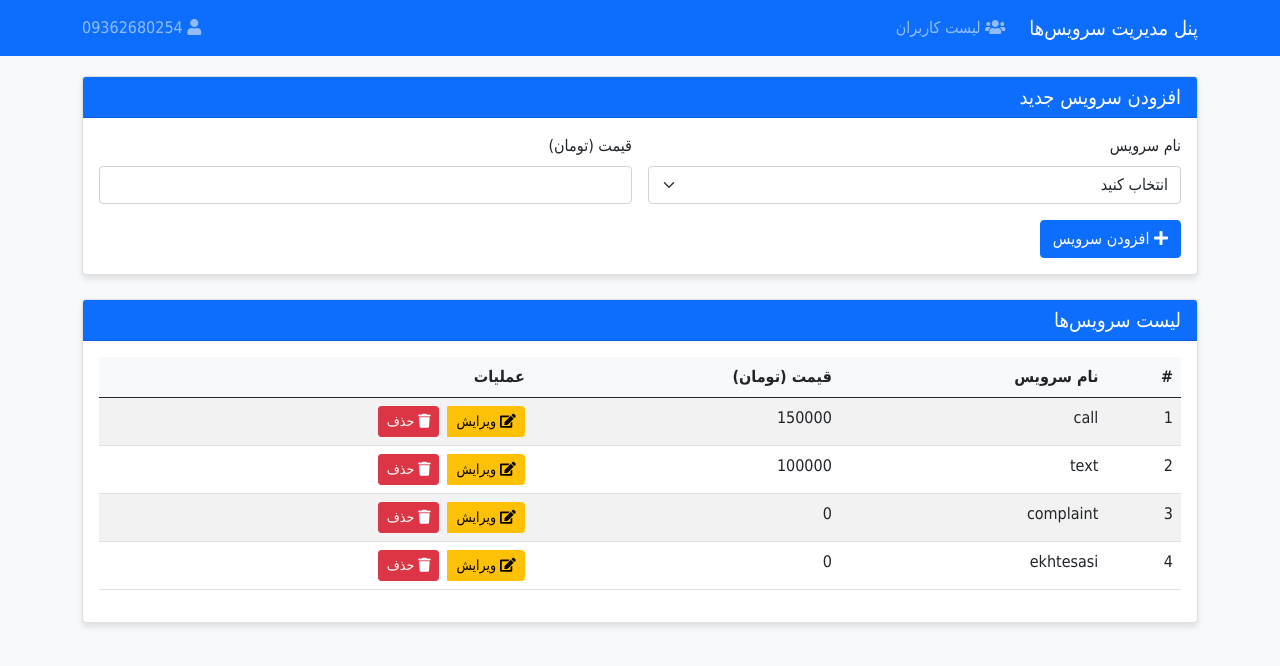
After one commit to saei1d/vakil, a Django app: page /admin-service/ in a window 1280 px wide. The commit adds this page. Shown: the top 666 px of the page. Run offline with Django 5.2, Linux system fonts and the light colour scheme; a user stored in the database is signed in; data comes from the database, SQL or seed files in the repository; both versions use the stored data as it was after the commit; some libraries are stand-ins or nearby versions.

Commit message:
khadamat

```diff
--- a/service/models.py
+++ b/service/models.py
@@ -1,4 +1,5 @@
 from datetime import timedelta
+from django.core.validators import FileExtensionValidator
 
 from django.db import models
 
@@ -28,7 +29,8 @@ class UserServiceRequest(models.Model):
     description = models.TextField(null=True, blank=True)
     is_active = models.BooleanField(default=True)
     is_accepted = models.BooleanField(default=False)
-
+    attachment = models.FileField(upload_to='service_attachments/', null=True, blank=True,
+                                validators=[FileExtensionValidator(allowed_extensions=['jpg', 'jpeg', 'png', 'pdf', 'doc', 'docx','zip'])])  # حداکثر حجم 50 مگابایت
 
 class FreeForm(models.Model):
     user = models.ForeignKey(Client, on_delete=models.CASCADE)
--- a/templates/base.html
+++ b/templates/base.html
@@ -108,10 +108,6 @@
             z-index: 999;
         }
 
-
-        /* ---------------------------------------------------------------- */
-
-        /* python manage.py runserver localhost:18080 */
     </style>
 
     {% block style %}{% endblock %}
@@ -539,7 +535,7 @@
 
     <div class="overlay" id="overlay"></div>
 
-    <div class="support-menu justify-content-between row align-items-center" id="supportMenu">
+    <div class="support-menu justify-content-between row align-items-center" id="supportMenu" style="margin: auto; transform: translate(-50%, -50%);">
         <div class="col text-center">
             <a href="javascript:void(0);" id="telegramLink">
                 <img src="{% static 'image/telegramsupport.png' %}" width="50px" height="50px" alt="premiumsupport">
--- a/users/admin/urls.py
+++ b/users/admin/urls.py
@@ -10,6 +10,6 @@ urlpatterns = [
     path('blog-uncomplete/',uncomplete_blog, name='uncomplete_blog'),
     path('promote-user/<str:username>/',promote_user,name='promote_user'),
     path('delete-blog/<int:id>',delete_blog, name='delete_blog'),
-
+    path('admin-service/', service, name='service'),
 
 ]
--- /dev/null
+++ b/users/templates/users/admin_service.html
@@ -0,0 +1,181 @@
+<!DOCTYPE html>
+<html lang="fa" dir="rtl">
+<head>
+    <meta charset="UTF-8">
+    <meta name="viewport" content="width=device-width, initial-scale=1.0">
+    <title>مدیریت سرویس‌ها</title>
+    <!-- Bootstrap RTL CSS -->
+    <link rel="stylesheet" href="https://cdn.jsdelivr.net/npm/bootstrap@5.0.2/dist/css/bootstrap.rtl.min.css">
+    <!-- Font Awesome for icons -->
+    <link rel="stylesheet" href="https://cdnjs.cloudflare.com/ajax/libs/font-awesome/5.15.4/css/all.min.css">
+    <style>
+        body {
+            font-family: 'Tahoma', 'Arial', sans-serif;
+            background-color: #f8f9fa;
+        }
+        .navbar {
+            margin-bottom: 20px;
+        }
+        .card {
+            margin-bottom: 20px;
+            box-shadow: 0 4px 6px rgba(0,0,0,0.1);
+        }
+        .alert {
+            margin-top: 20px;
+        }
+        .table th {
+            background-color: #f8f9fa;
+        }
+    </style>
+</head>
+<body>
+    <!-- Navbar -->
+    <nav class="navbar navbar-expand-lg navbar-dark bg-primary">
+        <div class="container">
+            <a class="navbar-brand" href="{% url 'userlist' %}">پنل مدیریت سرویس‌ها</a>
+            <button class="navbar-toggler" type="button" data-bs-toggle="collapse" data-bs-target="#navbarNav">
+                <span class="navbar-toggler-icon"></span>
+            </button>
+            <div class="collapse navbar-collapse" id="navbarNav">
+                <ul class="navbar-nav me-auto">
+                    <li class="nav-item">
+                        <a class="nav-link" href="{% url 'userlist' %}">
+                            <i class="fas fa-users"></i> لیست کاربران
+                        </a>
+                    </li>
+                </ul>
+                <span class="navbar-text">
+                    <i class="fas fa-user"></i> {{ request.user.username }}
+                </span>
+            </div>
+        </div>
+    </nav>
+
+    <div class="container">
+        <!-- Messages -->
+        {% if messages %}
+            {% for message in messages %}
+                <div class="alert alert-{{ message.tags }} alert-dismissible fade show" role="alert">
+                    {{ message }}
+                    <button type="button" class="btn-close" data-bs-dismiss="alert" aria-label="Close"></button>
+                </div>
+            {% endfor %}
+        {% endif %}
+
+        <!-- Add Service Form -->
+        <div class="card mb-4">
+            <div class="card-header bg-primary text-white">
+                <h5 class="card-title mb-0">افزودن سرویس جدید</h5>
+            </div>
+            <div class="card-body">
+                <form method="POST" action="{% url 'service' %}">
+                    {% csrf_token %}
+                    <div class="row g-3">
+                        <div class="col-md-6">
+                            <label for="name" class="form-label">نام سرویس</label>
+                            <select class="form-select" id="name" name="name" required>
+                                <option value="">انتخاب کنید</option>
+                                {% for value, label in SERVICE_CHOICES %}
+                                    <option value="{{ value }}">{{ label }}</option>
+                                {% endfor %}
+                            </select>
+                        </div>
+                        <div class="col-md-6">
+                            <label for="price" class="form-label">قیمت (تومان)</label>
+                            <input type="number" class="form-control" id="price" name="price" required>
+                        </div>
+                        <div class="col-12">
+                            <button type="submit" name="add_service" class="btn btn-primary">
+                                <i class="fas fa-plus"></i> افزودن سرویس
+                            </button>
+                        </div>
+                    </div>
+                </form>
+            </div>
+        </div>
+
+        <!-- Services List -->
+        <div class="card">
+            <div class="card-header bg-primary text-white">
+                <h5 class="card-title mb-0">لیست سرویس‌ها</h5>
+            </div>
+            <div class="card-body">
+                <div class="table-responsive">
+                    <table class="table table-striped table-hover">
+                        <thead>
+                            <tr>
+                                <th>#</th>
+                                <th>نام سرویس</th>
+                                <th>قیمت (تومان)</th>
+                                <th>عملیات</th>
+                            </tr>
+                        </thead>
+                        <tbody>
+                            {% for service in services %}
+                            <tr>
+                                <td>{{ forloop.counter }}</td>
+                                <td>{{ service.name }}</td>
+                                <td>{{ service.price|floatformat:"0" }}</td>
+                                <td>
+                                    <div class="btn-group" role="group">
+                                        <!-- Edit Button -->
+                                        <button type="button" class="btn btn-sm btn-warning" data-bs-toggle="modal" data-bs-target="#editModal{{ service.id }}">
+                                            <i class="fas fa-edit"></i> ویرایش
+                                        </button>
+                                        <!-- Delete Button -->
+                                        <form method="POST" action="{% url 'service' %}" class="ms-2">
+                                            {% csrf_token %}
+                                            <input type="hidden" name="service_id" value="{{ service.id }}">
+                                            <button type="submit" name="delete_service" class="btn btn-sm btn-danger" onclick="return confirm('آیا از حذف این سرویس مطمئن هستید؟')">
+                                                <i class="fas fa-trash"></i> حذف
+                                            </button>
+                                        </form>
+                                    </div>
+                                </td>
+                            </tr>
+
+                            <!-- Edit Modal -->
+                            <div class="modal fade" id="editModal{{ service.id }}" tabindex="-1" aria-labelledby="editModalLabel{{ service.id }}" aria-hidden="true">
+                                <div class="modal-dialog">
+                                    <div class="modal-content">
+                                        <div class="modal-header">
+                                            <h5 class="modal-title" id="editModalLabel{{ service.id }}">ویرایش سرویس</h5>
+                                            <button type="button" class="btn-close" data-bs-dismiss="modal" aria-label="Close"></button>
+                                        </div>
+                                        <form method="POST" action="{% url 'service' %}">
+                                            <div class="modal-body">
+                                                {% csrf_token %}
+                                                <input type="hidden" name="service_id" value="{{ service.id }}">
+                                                <div class="mb-3">
+                                                    <label for="editName{{ service.id }}" class="form-label">نام سرویس</label>
+                                                    <input type="text" class="form-control" id="editName{{ service.id }}" name="name" value="{{ service.name }}" required>
+                                                </div>
+                                                <div class="mb-3">
+                                                    <label for="editPrice{{ service.id }}" class="form-label">قیمت (تومان)</label>
+                                                    <input type="number" class="form-control" id="editPrice{{ service.id }}" name="price" value="{{ service.price }}" required>
+                                                </div>
+                                            </div>
+                                            <div class="modal-footer">
+                                                <button type="button" class="btn btn-secondary" data-bs-dismiss="modal">بستن</button>
+                                                <button type="submit" name="edit_service" class="btn btn-primary">ذخیره تغییرات</button>
+                                            </div>
+                                        </form>
+                                    </div>
+                                </div>
+                            </div>
+                            {% empty %}
+                            <tr>
+                                <td colspan="4" class="text-center">هیچ سرویسی ثبت نشده است</td>
+                            </tr>
+                            {% endfor %}
+                        </tbody>
+                    </table>
+                </div>
+            </div>
+        </div>
+    </div>
+
+    <!-- Bootstrap JS -->
+    <script src="https://cdn.jsdelivr.net/npm/bootstrap@5.0.2/dist/js/bootstrap.bundle.min.js"></script>
+</body>
+</html>
--- a/users/views.py
+++ b/users/views.py
@@ -1,5 +1,4 @@
 import json
-
 import jdatetime
 from django.core.exceptions import ObjectDoesNotExist
 from django.http import JsonResponse
```
Also changed, not shown: service/templates/services/pricing.html (+5 -2 lines), service/views.py (+108 -146 lines), users/admin/user_list.py (+53 -0 lines), users/templates/users/dashboard.html (+17 -22 lines), blog/migrations/0001_initial.py (added), db.sqlite3, media/service_attachments/1556212_871.jpg (added), service/migrations/0003_userservicerequest_attachment.py (added).
